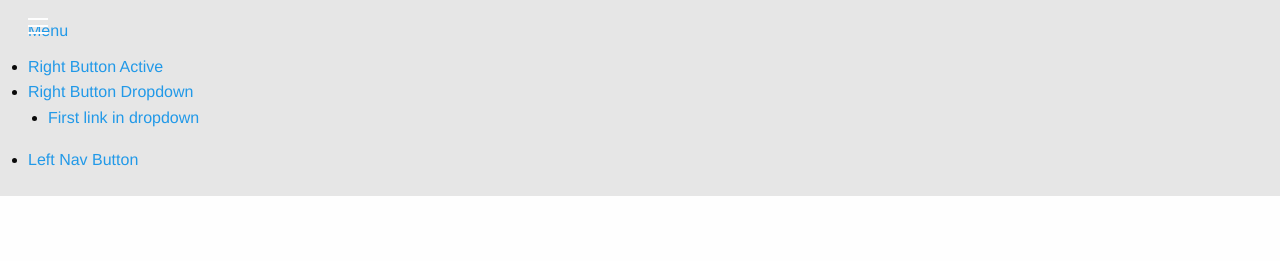
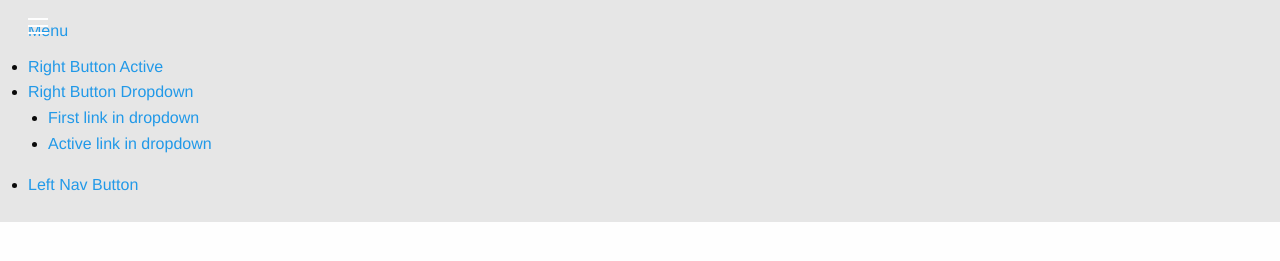
Before and after one commit to syafujisan/cyukan, a plain HTML site: page docs/index.html in a window 1280 px wide. Shown: the part 71-332 px from the top of the page. Drawn offline with Linux system fonts and the light colour scheme.

Commit message:
portfolioの基盤作成 header確認用

```diff
--- a/docs/index.html
+++ b/docs/index.html
@@ -19,8 +19,7 @@
 </head>
 <body>
 <!--<div id="header"></div>-->
-<div class="contain-to-grid">
-    <nav class="top-bar" data-topbar>
+<nav class="top-bar" data-topbar role="navigation">
     <ul class="title-area">
         <li class="name">
             <h1><a href="#">My Site</a></h1>
@@ -37,6 +36,7 @@
                 <a href="#">Right Button Dropdown</a>
                 <ul class="dropdown">
                     <li><a href="#">First link in dropdown</a></li>
+                    <li class="active"><a href="#">Active link in dropdown</a></li>
                 </ul>
             </li>
         </ul>
@@ -47,7 +47,6 @@
         </ul>
     </section>
 </nav>
-</div>
 
 
 </body>
```
Lines whose indentation alone changed are shown as unchanged.
